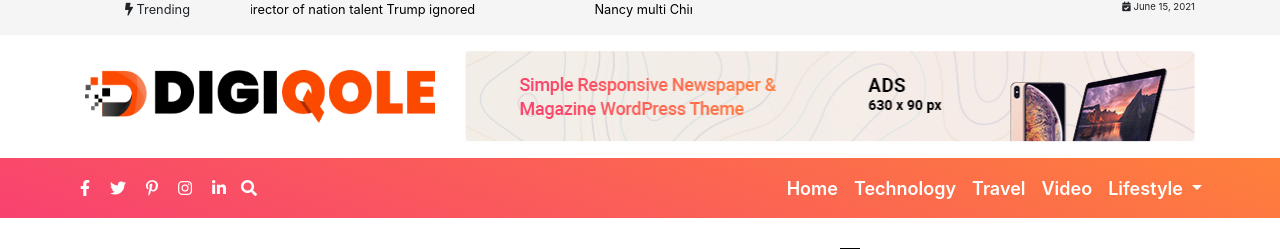
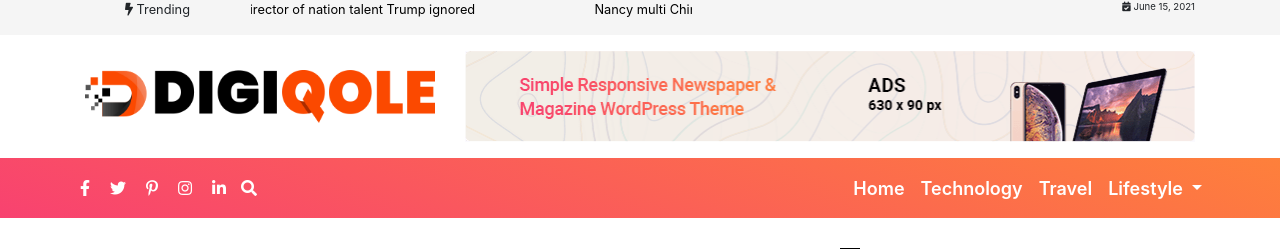
Before and after one commit to Rabiyya-M/news_website, a plain HTML site: page news.html in a window 1280 px wide. Shown: the top 249 px of the page. Drawn offline with nearby package versions, Linux system fonts and the light colour scheme.

Commit message:
Update news.html

```diff
--- a/news.html
+++ b/news.html
@@ -212,11 +212,7 @@
             > Travel<span class="sr-only">(current)</span></a
           >
         </li>
-        <li class="nav-item active">
-          <a class="nav-link" href="categories.html" target="_self"
-            > Video<span class="sr-only">(current)</span></a
-          >
-        </li>
+
         <li class="nav-item dropdown">
           <a
             class="nav-link dropdown-toggle"
```
